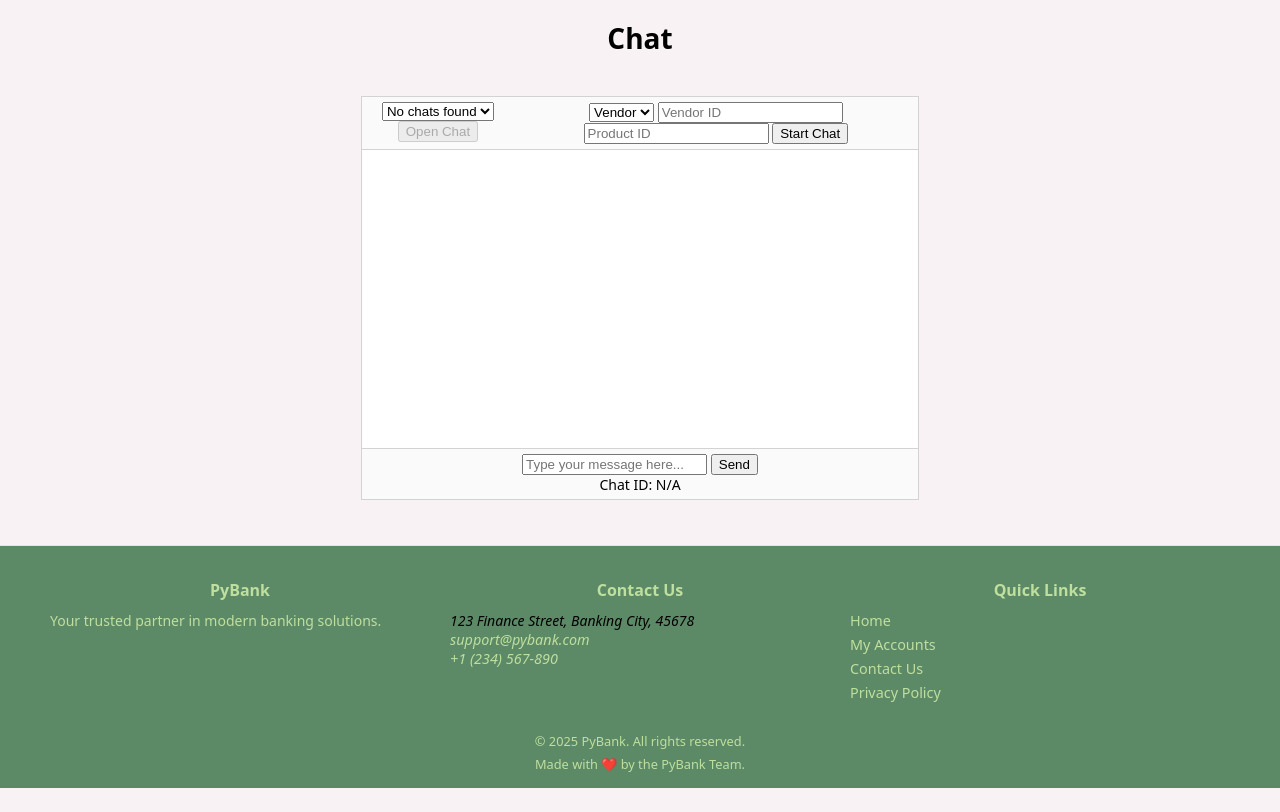
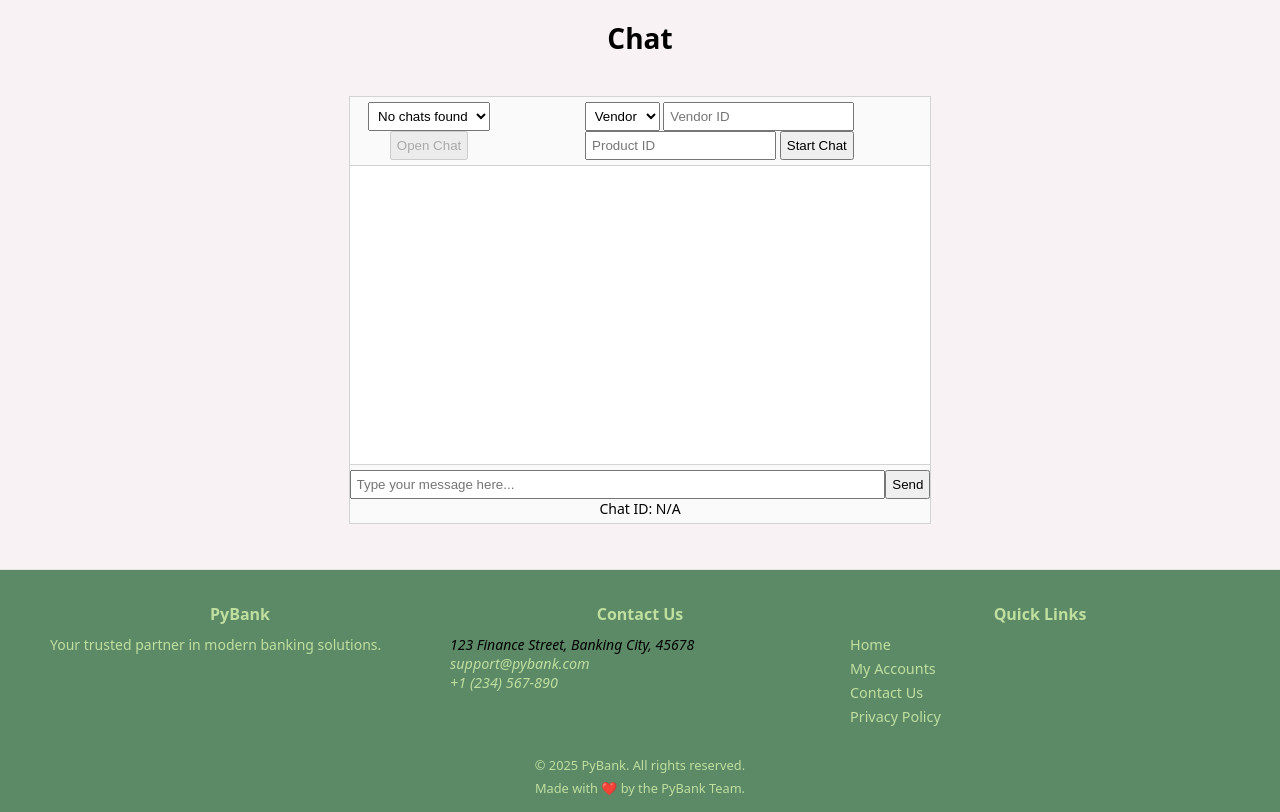
Before and after one commit to Airook-Sanjin/Acadian-Store, a Flask app: template User/templates/chat.html in a window 1280 px wide. Shown: the part 120-932 px from the top of the page. Before the commit the page ends 908 px from the top, so only its background shows below. Run offline with Flask 3, Linux system fonts and the light colour scheme; the template is opened without the code that fills it, so the values that code supplies are empty; some libraries are stand-ins or nearby versions.

Commit message:
Adjusted padding and ids in forms

```diff
--- a/User/templates/chat.html
+++ b/User/templates/chat.html
@@ -23,6 +23,11 @@
         border-color: lightgray;
         border-width: 1px 1px 0px 1px;
         padding: 5px 0px 5px 0px;
+    }
+    #chat_id_select, #vendor_id, #product_id, #user_type,
+    #start_new_chat, #open_previous_chat{
+        outline: none;
+        padding: 5px;
     }
     .chat-messages{
         display: flex;
@@ -74,7 +79,7 @@
     .chat-container{
         display: flex;
         flex-direction: column;
-        width: 45%;
+        width: 47%;
     }
     .send-message-container{
         width: 100%;
@@ -83,6 +88,19 @@
         border-color: lightgray;
         border-width: 0px 1px 1px 1px;
         padding: 5px 0px 5px 0px;
+    }
+    #send_message_form{
+        display: flex;
+        justify-content: space-between;
+        align-items: center;
+    }
+    #message{
+        width: 100%;
+        padding: 5px;
+        outline: none;
+    }
+    #send_message{
+        padding: 5px;
     }
 </style>
 {% extends 'GuestHomepage.html' %}
@@ -96,27 +114,27 @@
             <div class="chat-options-container">
                 <div class="open-previous-chat-container">
                     <!-- <h2>Open Previous Chat</h2> -->
-                    <form method="GET" action="{{ url_for('chat_bp.chat_view') }}">
+                    <form method="GET" action="{{ url_for('chat_bp.chat_view') }}" id="previous_chat_form">
                             {% if previous_chats %}
                                 <select name="chat_id" id="chat_id_select">
                                 {% for chat in previous_chats %}
                                     <option value="{{ chat['CHAT_ID'] }}" id="chat_id">Chat ID: {{ chat['CHAT_ID'] }}</option>
                                 {% endfor %}
                                 </select>
-                                <input type="submit" id="submit" value="Open Chat">
+                                <input type="submit" id="open_previous_chat" value="Open Chat">
                             {% else %}
                             <select name="chat_id" id="chat_id_select">
                                 <option id="chat_id">No chats found</option>
                             </select>
-                            <input type="submit" id="submit" value="Open Chat" disabled>
+                            <input type="submit" id="open_previous_chat" value="Open Chat" disabled>
                             {% endif %}
                     </form>
                 </div>
 
                 <div class="start-new-chat-container">
                     <!-- <h2>Start New Chat</h2> -->
-                    <form method="POST" action="{{ url_for('chat_bp.chat_view') }}">
-                        <select>
+                    <form method="POST" action="{{ url_for('chat_bp.chat_view') }}" id="new_chat_form">
+                        <select id="user_type" name="user_type">
                             <option id="vendor">Vendor</option>
                             <option id="admin">Admin</option>
                         </select>
@@ -124,7 +142,7 @@
                             <input type="text" placeholder="Vendor ID" id="vendor_id" name="vendor_id">
                         </div>
                         <input type="text" placeholder="Product ID" id="product_id" name="product_id">
-                        <input type="submit" value="Start Chat" id="start_chat">
+                        <input type="submit" value="Start Chat" id="start_new_chat">
                     </form>
                 </div>
             </div>
@@ -162,11 +180,11 @@
             </div>
 
             <div class="send-message-container">
-                <form method="POST" action="{{ url_for('chat_bp.chat_view') }}">
+                <form method="POST" action="{{ url_for('chat_bp.chat_view') }}" id="send_message_form">
                     <input type="text" placeholder="Type your message here..." id="message" name="message">
                     <input type="submit" value="Send" id="send_message">
-                    <p>Chat ID: {{ selected_chat.CHAT_ID if selected_chat else "N/A" }}</p>
                 </form>
+                <p style="text-align: center;">Chat ID: {{ selected_chat.CHAT_ID if selected_chat else "N/A" }}</p>
             </div>
         </div>
 
```
